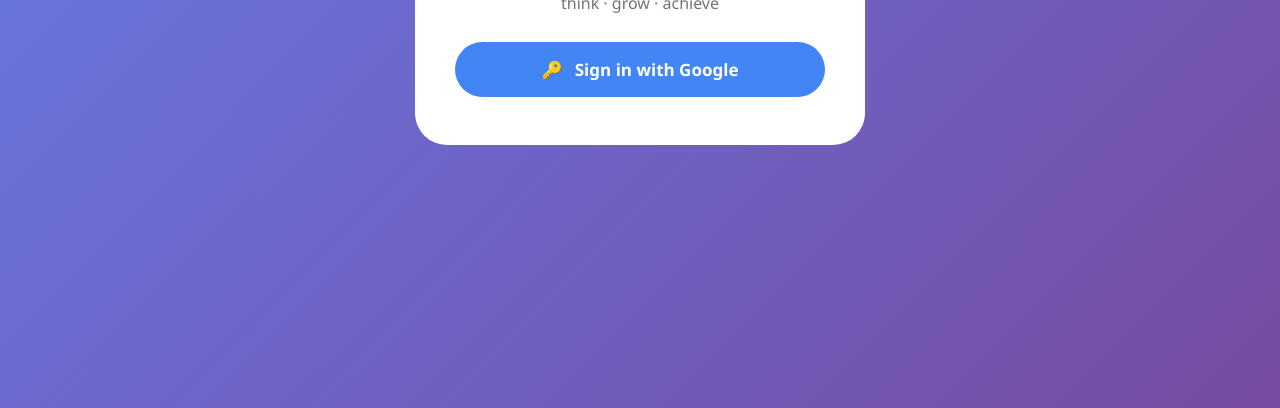
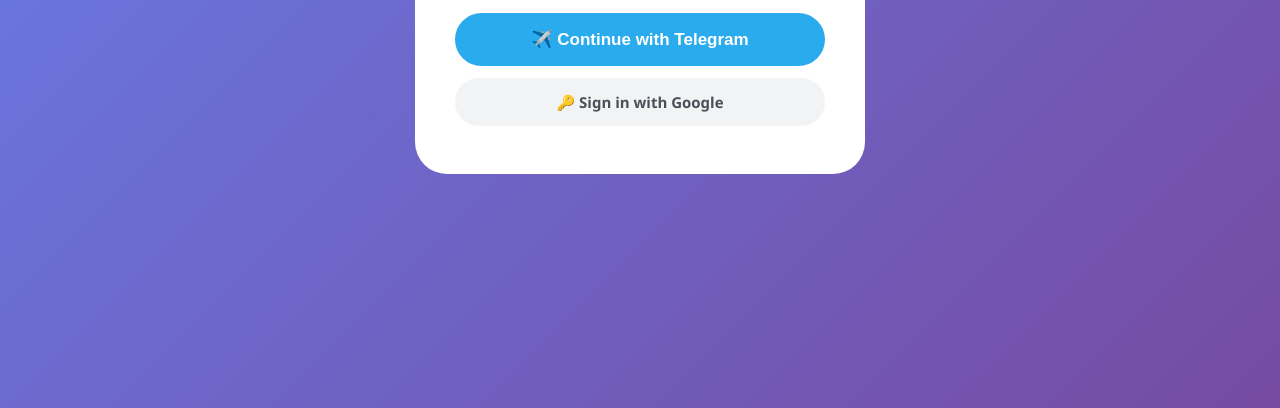
Before and after one commit to abdullatiffozilov20-source/fikrcha, a website: page index.html in a window 1280 px wide. Shown: the part 392-800 px from the top of the page. Drawn offline with Linux system fonts and the light colour scheme.

Commit message:
Update index.html

```diff
--- a/index.html
+++ b/index.html
@@ -32,26 +32,44 @@
         color: transparent;
         margin-bottom: 8px;
       }
-      p { color: #6c757d; font-size: 1rem; }
-      .google-btn {
-        background: #4285f4;
+      p { color: #6c757d; font-size: 1rem; margin-bottom: 28px; }
+      .tg-btn {
+        background: #2AABEE;
         color: white;
         border: none;
         padding: 16px 32px;
         font-size: 17px;
         border-radius: 40px;
         cursor: pointer;
-        text-decoration: none;
         display: flex;
         align-items: center;
         justify-content: center;
         gap: 12px;
-        margin-top: 28px;
         width: 100%;
         font-weight: 600;
         transition: background 0.2s;
+        margin-bottom: 12px;
+        text-decoration: none;
       }
-      .google-btn:hover { background: #357ae8; }
+      .tg-btn:hover { background: #1a96d4; }
+      .google-btn {
+        background: #f1f3f5;
+        color: #495057;
+        border: none;
+        padding: 14px 32px;
+        font-size: 15px;
+        border-radius: 40px;
+        cursor: pointer;
+        display: flex;
+        align-items: center;
+        justify-content: center;
+        gap: 12px;
+        width: 100%;
+        font-weight: 600;
+        transition: background 0.2s;
+        text-decoration: none;
+      }
+      .google-btn:hover { background: #e9ecef; }
       .note { margin-top: 16px; font-size: 13px; color: #999; }
     </style>
   </head>
@@ -59,24 +77,44 @@
     <div class="login-card">
       <h1>✨ FIKRCHA</h1>
       <p>think · grow · achieve</p>
-      <a id="loginBtn" href="/auth/google" class="google-btn">
-        <span>🔑</span> Sign in with Google
+      <button class="tg-btn" onclick="loginWithTelegram()">
+        ✈️ Continue with Telegram
+      </button>
+      <a id="googleBtn" href="/auth/google" class="google-btn">
+        🔑 Sign in with Google
       </a>
       <p id="tgNote" class="note" style="display:none;">
-        A browser window will open for sign-in.
+        A browser window will open for Google sign-in.
       </p>
     </div>
     <script>
-      const btn = document.getElementById("loginBtn");
+      const inTelegram = window.Telegram && window.Telegram.WebApp && window.Telegram.WebApp.initData;
+      const googleBtn = document.getElementById("googleBtn");
       const note = document.getElementById("tgNote");
-      const authUrl = window.location.origin + "/auth/google";
-      const inTelegram = window.Telegram && window.Telegram.WebApp && window.Telegram.WebApp.initData;
+
       if (inTelegram) {
         note.style.display = "block";
-        btn.addEventListener("click", function(e) {
+        googleBtn.addEventListener("click", function(e) {
           e.preventDefault();
-          window.Telegram.WebApp.openLink(authUrl);
+          window.Telegram.WebApp.openLink(window.location.origin + "/auth/google");
         });
+      }
+
+      function loginWithTelegram() {
+        const tg = window.Telegram && window.Telegram.WebApp;
+        if (tg && tg.initDataUnsafe && tg.initDataUnsafe.user) {
+          const user = tg.initDataUnsafe.user;
+          fetch('/auth/telegram', {
+            method: 'POST',
+            headers: { 'Content-Type': 'application/json' },
+            body: JSON.stringify({ user })
+          }).then(r => r.json()).then(data => {
+            if (data.success) window.location = '/app.html';
+            else alert('Login failed. Please try again.');
+          });
+        } else {
+          alert('Please open this app from Telegram!');
+        }
       }
     </script>
   </body>
```
